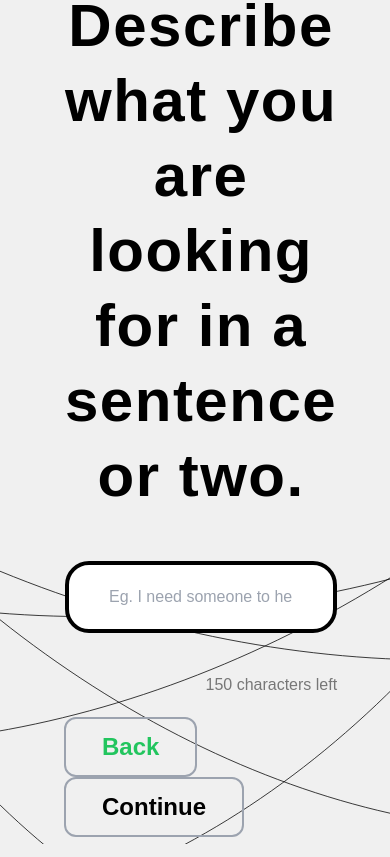
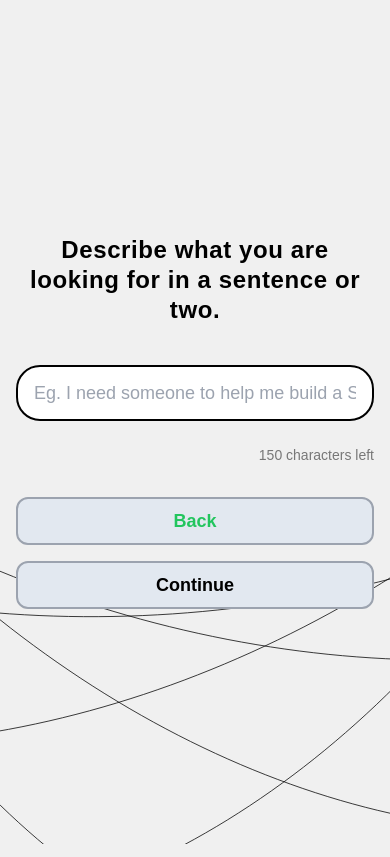
Before and after one commit to Harsh1737/SIH-24, a React (Vite) app in the folder frontend/: page /create-postusingai in a window 390 px wide. Built offline with nearby package versions, Linux system fonts and the light colour scheme.

Commit message:
made responsive

```diff
--- a/frontend/src/components/ClientHeader.jsx
+++ b/frontend/src/components/ClientHeader.jsx
@@ -4,25 +4,31 @@ import '../index.css'
 
 function ClientHeader() {
   return (
-    <div className="h-20 flex justify-between items-center p-4 bg-white rounded-md shadow">
-      <div className="text-2xl font-bold text-blue-600">logo</div>
-      <div className="flex-1 mx-4">
+    <div className="h-20 flex flex-col md:flex-row justify-between items-center p-4 bg-white rounded-md shadow">
+      {/* Logo */}
+      <div className="text-2xl font-bold text-blue-600 mb-2 md:mb-0">
+        logo
+      </div>
+
+      {/* Search Bar */}
+      <div className="flex-1 mx-4 mb-2 md:mb-0">
         <input
           type="text"
           placeholder="Search"
           className="w-full p-2 border border-gray-300 rounded-full"
         />
       </div>
-      <div className=" flex flex-wrap space-x-6 font-semibold">
+
+      {/* Navigation Links and Profile */}
+      <div className="flex flex-wrap space-x-4 md:space-x-6 font-semibold">
         <div className='mt-2'><a href="#" className="text-blue-600">Find people</a></div>
         <div className='mt-2'><a href="#" className="text-blue-600">Messages</a></div>
         <div className='mt-2'><a href="#" className="text-blue-600">My Contacts</a></div>
-        <div ><a href="#" className="text-blue-600">
-            <img className=' rounded-full h-10 w-10' src={svg} alt="" />
-            </a></div>
-        {/* <div className='mb-4 w-10 h-10  bg-zinc-500 rounded-full  items-center justify-between'><a href="#" className="text-blue-600">
-            <img className='mx-1  h-8 w-8' src="https://www.svgrepo.com/show/384420/account-add-avatar-person-profile-user.svg" alt="" />
-            </a></div> */}
+        <div>
+          <a href="#" className="text-blue-600">
+            <img className='rounded-full h-10 w-10' src={svg} alt="" />
+          </a>
+        </div>
       </div>
     </div>
   );
--- a/frontend/src/components/ClientPostUsingAI.jsx
+++ b/frontend/src/components/ClientPostUsingAI.jsx
@@ -17,34 +17,33 @@ const ClientPostUsingAI = () => {
     };
   }, []);
 
-  // const [noOfChars, setNoOfChars] = useState(150);
   return (
     <>
-      <div className="flex flex-col h-screen w-full justify-center items-center">
-        <div className="h-screen flex flex-col flex-wrap gap-10 justify-center items-center w-2/3">
-          <div className="flex flex-col flex-wrap gap-10">
-            <div>
-              <h1 className="font-semibold tracking-wide text-wrap text-6xl text-center leading-tight mb-2">
+      <div className="flex flex-col h-screen w-full justify-center items-center px-4 sm:px-8 md:px-16 lg:px-20">
+        <div className="flex flex-col w-full max-w-5xl gap-6 lg:gap-10 mb-8">
+          <h1 className="font-semibold tracking-wide text-2xl sm:text-3xl md:text-4xl lg:text-5xl text-center leading-tight mb-4">
             Describe what you are looking for in a sentence or two.
           </h1>
-            </div>
           <input
             type="text"
-              className="border-black border-4 rounded-3xl w-full py-5 px-10 relative"
-              placeholder="Eg. I need someone to help me build a Shopify website for my office furniture business. "
+            className="border-black border-2 sm:border-3 rounded-3xl w-full py-3 sm:py-5 px-4 sm:px-8 md:px-10 relative text-lg"
+            placeholder="Eg. I need someone to help me build a Shopify website for my office furniture business."
           />
-            <p className="opacity-50  flex justify-end">150 characters left</p>
+          <p className="opacity-50 text-sm sm:text-base text-right">
+            150 characters left
+          </p>
         </div>
-        </div>
-        <div className="flex flex-wrap justify-between py-5 px-16 w-full">
-          <Link to="/emp-login">
-            <button className="text-green-500 bg-slate-200 font-semibold text-2xl border-2 border-gray-400 bg-transparent rounded-xl px-9 py-3">
+        <div className="flex flex-col sm:flex-row justify-between  gap-4 w-full max-w-2xl">
+          <Link to="/client-homepage" className="flex-1 sm:flex-none">
+            <button className="w-full sm:w-auto bg-slate-200 text-green-500 font-semibold text-lg sm:text-xl border-2 border-gray-400 rounded-xl px-4 sm:px-6 py-2 sm:py-3">
               Back
             </button>
           </Link>
-          <button className="text-black bg-slate-200 font-semibold text-2xl border-2 border-gray-400 bg-transparent rounded-xl px-9 py-3">
+          <Link to="/next-page" className="flex-1 sm:flex-none">
+            <button className="w-full sm:w-auto bg-slate-200 text-black font-semibold text-lg sm:text-xl border-2 border-gray-400 rounded-xl px-4 sm:px-6 py-2 sm:py-3">
               Continue
             </button>
+          </Link>
         </div>
       </div>
     </>
--- a/frontend/src/components/mainhomepage components/Navbar.jsx
+++ b/frontend/src/components/mainhomepage components/Navbar.jsx
@@ -56,7 +56,7 @@ function Navbar() {
             {/* Navbar Content (Logo, Links, Post Button) */}
             <nav className="flex flex-col md:flex-row items-center md:gap-12 gap-8">
               <a href="/" className="md:hidden block">
-                <img src="images/logo-l5.svg" alt="Logo" className="h-12" />
+                <img src="images/logo-l5.svg" alt="XXX" className="h-12" />
               </a>
 
               <ul className="list-none p-0 m-0 flex flex-col md:flex-row gap-8 md:gap-12 items-center">
@@ -80,7 +80,7 @@ function Navbar() {
                     <li>
                       <a
                         href="#"
-                        className="no-underline py-6 flex justify-between items-center p-4 min-w-[15rem] rounded-md text-black"
+                        className="no-underline py-6 flex justify-between items-center p-4 min-w-[15rem] rounded-md text-black hover:bg-black hover:text-white"
                       >
                         Logo Design
                       </a>
@@ -88,7 +88,7 @@ function Navbar() {
                     <li>
                       <a
                         href="#"
-                        className="no-underline py-6 flex justify-between items-center p-4 min-w-[15rem] rounded-md text-black"
+                        className="no-underline py-6 flex justify-between items-center p-4 min-w-[15rem] rounded-md text-black hover:bg-black hover:text-white"
                       >
                         Web Development
                       </a>
@@ -96,7 +96,7 @@ function Navbar() {
                     <li>
                       <a
                         href="#"
-                        className="no-underline py-6 flex justify-between items-center p-4 min-w-[15rem] rounded-md text-black"
+                        className="no-underline py-6 flex justify-between items-center p-4 min-w-[15rem] rounded-md text-black hover:bg-black hover:text-white"
                       >
                         Photography
                       </a>
@@ -104,7 +104,7 @@ function Navbar() {
                     <li>
                       <a
                         href="#"
-                        className="no-underline py-6 flex justify-between items-center p-4 min-w-[15rem] rounded-md text-black"
+                        className="no-underline py-6 flex justify-between items-center p-4 min-w-[15rem] rounded-md text-black hover:bg-black hover:text-white"
                       >
                         Content Creator
                       </a>
@@ -112,7 +112,7 @@ function Navbar() {
                     <li>
                       <a
                         href="#"
-                        className="no-underline py-6 flex justify-between items-center p-4 min-w-[15rem] rounded-md text-black"
+                        className="no-underline py-6 flex justify-between items-center p-4 min-w-[15rem] rounded-md text-black hover:bg-black hover:text-white"
                       >
                         Video and Animation
                       </a>
```
Also changed, not shown: frontend/src/components/ClientHome.jsx (+27 -26 lines). Lines whose indentation alone changed are shown as unchanged.
